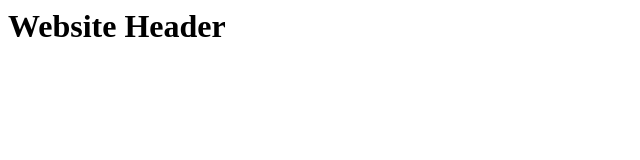
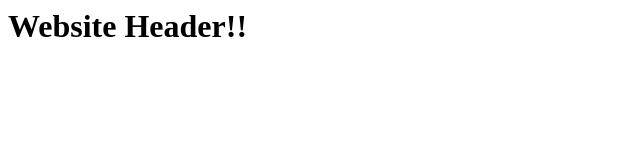
Before and after one commit to alexvanmanen/vcontrol, a plain HTML site: page index.html in a window 1280 px wide. Shown: the full height of the page, 0-640 px from the left. Drawn offline with Linux system fonts and the light colour scheme.

Commit message:
Explanation mark added

```diff
--- a/index.html
+++ b/index.html
@@ -3,6 +3,6 @@
 		<title>Titel</title>
 	</head>
 	<body>
-		<H1>Website Header</h1>
+		<H1>Website Header!!</h1>
 	</body>
 </html>
```
